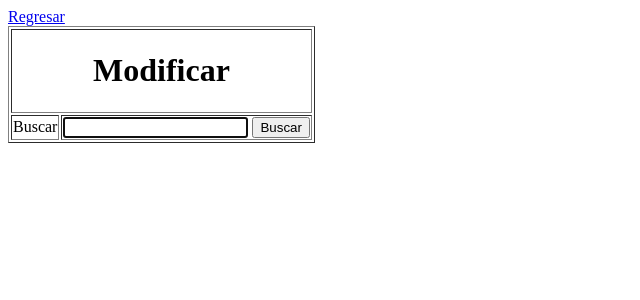
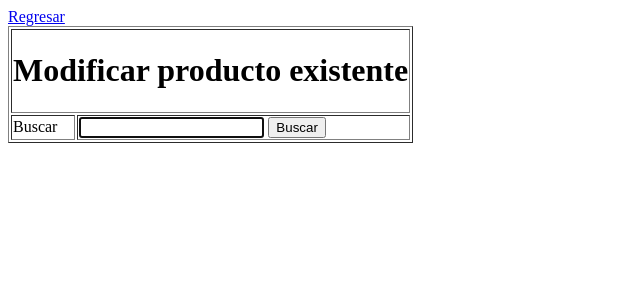
Before and after one commit to Kunai11/Inventario, a PHP site: page /modificar_articulo.php in a window 1280 px wide. Shown: the top 300 px of the page, without its empty margins (0-640 px from the left). Run offline with PHP 8.4, Linux system fonts and the light colour scheme.

Commit message:
Pagina buscar producto

```diff
--- a/index.php
+++ b/index.php
@@ -54,7 +54,7 @@
 			<tr>
 				<td></td>
 				<td>--</td>
-				<td><a href="">Buscar un producto</a></td>
+				<td><a href="buscar_articulo.php">Buscar un producto</a></td>
 			</tr>
 			<tr>
 				<td>4</td>
--- a/modificar_articulo.php
+++ b/modificar_articulo.php
@@ -2,14 +2,14 @@
 <html>
     <head>
         <meta charset="utf-8">
-        <title>Modificar</title>
+        <title>Modificar producto existente</title>
     </head>
 
     <body>
         <div id="principal">
             <a href="index.php">Regresar</a>
             <table border="1">
-                <th colspan="2" align="center"><h1>Modificar</h1></th>
+                <th colspan="2" align="center"><h1>Modificar producto existente</h1></th>
                 <form method="GET" action="resultados.php">
                 <tr>
                     <td>Buscar</td>
```
